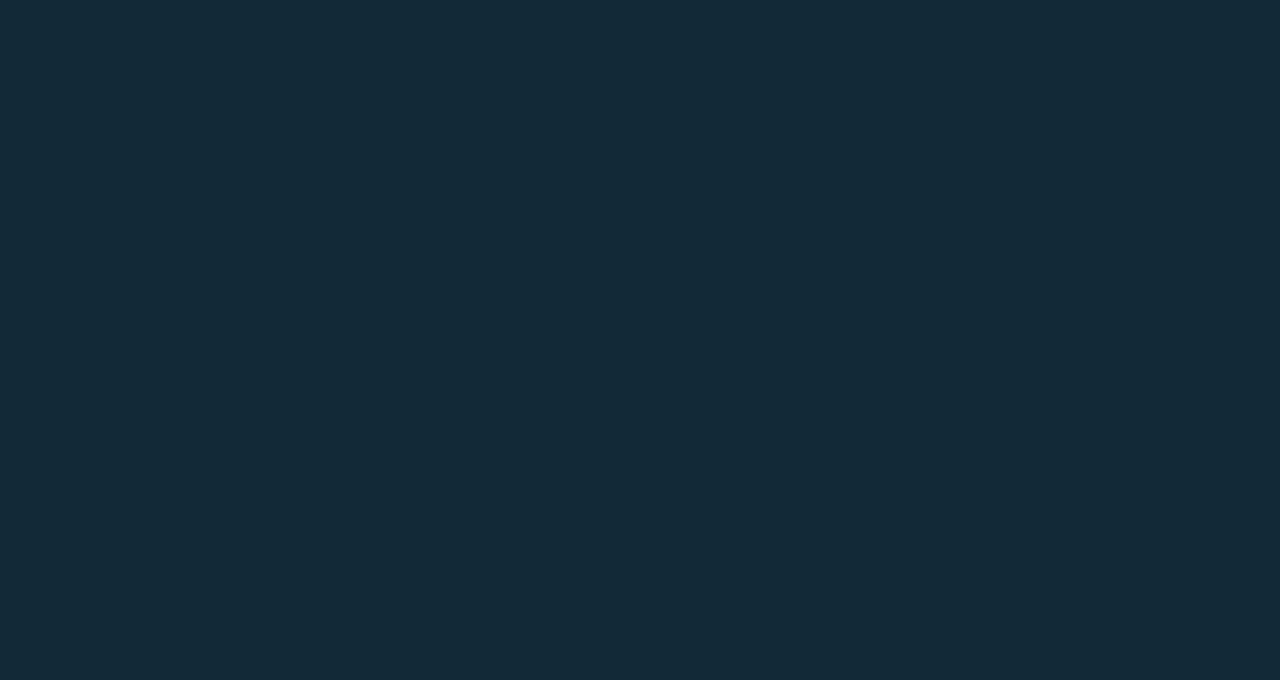
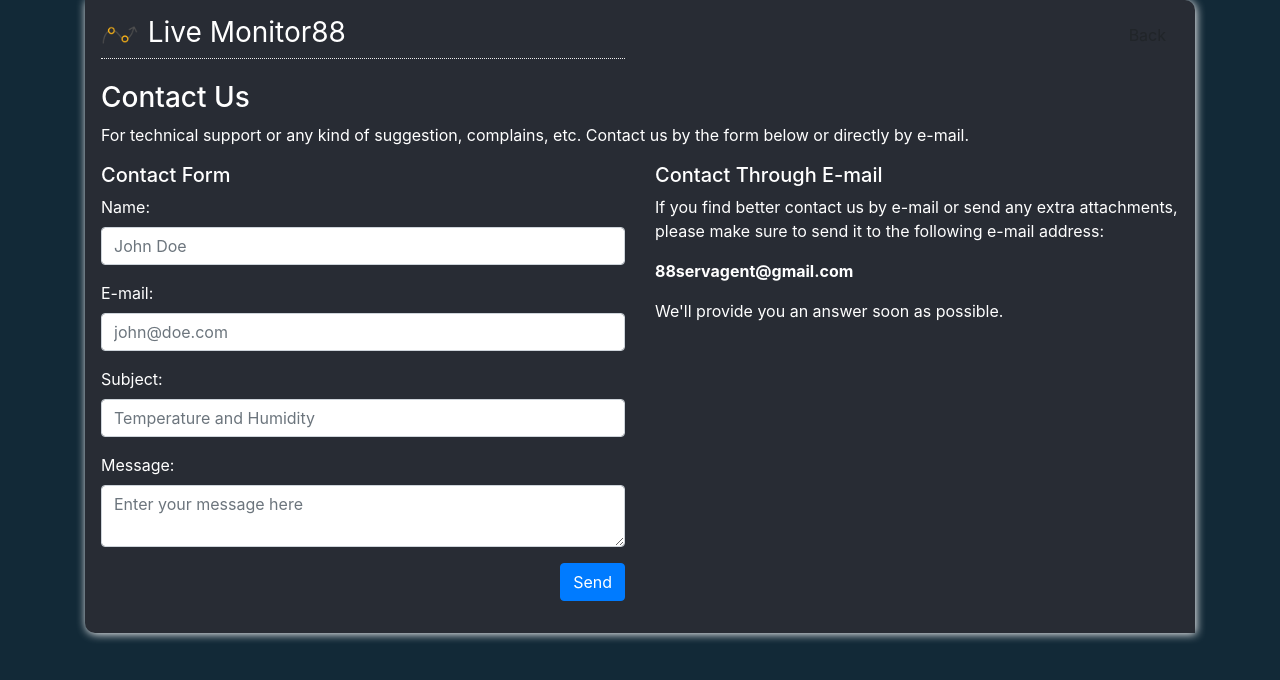
Before and after one commit to grglucastr/livemonitor88, a React (Create React App) app: page /contact in a window 1280 px wide. Shown: the top 680 px of the page. Built offline with nearby package versions, Linux system fonts and the light colour scheme.

Commit message:
Contact page and links to the contact page

```diff
--- a/src/App.js
+++ b/src/App.js
@@ -3,8 +3,11 @@ import './App.css';
 
 import LoginForm from './LoginForm';
 import Dashboard from './Dashboard';
+import Contact from './Contact';
+import NotFound from './NotFound';
 
 import {Switch, Route} from 'react-router-dom';
+
 
 class App extends Component {
 
@@ -42,6 +45,11 @@ class App extends Component {
               OnLogin={this.doUserLogin}
               OnLogout={this.doUserLogout} />
           )}/>
+
+          <Route path="/contact" component={Contact} />
+
+          <Route render={NotFound} />
+
         </Switch>
       </div>
     );
--- /dev/null
+++ b/src/Contact.js
@@ -0,0 +1,109 @@
+import React from 'react';
+import logo from './logo.png';
+import { Link } from 'react-router-dom';
+
+const Contact = () => {
+  return(
+    <div className="container-fluid container-shape">
+      <div className="row">
+        <div className="col">
+          <div className="contact-container">
+
+            <div className="row">
+              <div className="col">
+                <h3 className="main-title">
+                  <img src={logo} style={{width: '7%', marginRight: '10px'}} />
+                  Live Monitor88
+                </h3>
+              </div>
+              <div className="col text-right">
+                  <Link to="/dashboard">
+                    <button className="btn btn-default">
+                      Back
+                    </button>
+                  </Link>
+
+              </div>
+            </div>
+
+            <div className="row">
+              <div className="col">
+                <h3>Contact Us</h3>
+              </div>
+            </div>
+
+
+            <div className="row">
+              <div className="col">
+                <p>
+                  For technical support or any kind of suggestion, complains, etc. Contact us by the form below or directly by e-mail.
+                </p>
+              </div>
+            </div>
+
+            <div className="row">
+              <div className="col-sm-12 col-md-6">
+                <h5>Contact Form</h5>
+
+                <form>
+                  <div className="form-group">
+                    <label htmlFor="name">Name:</label>
+                    <input
+                      id="name"
+                      className="form-control"
+                      placeholder="John Doe"/>
+                  </div>
+
+                  <div className="form-group">
+                    <label htmlFor="email">E-mail:</label>
+                    <input
+                      id="email"
+                      className="form-control"
+                      placeholder="john@doe.com"/>
+                  </div>
+
+                  <div className="form-group">
+                    <label htmlFor="subject">Subject:</label>
+                    <input
+                      id="subject"
+                      className="form-control"
+                      placeholder="Temperature and Humidity"/>
+                  </div>
+
+                  <div className="form-group">
+                    <label htmlFor="msg">Message:</label>
+                    <textarea
+                      id="msg"
+                      className="form-control"
+                      placeholder="Enter your message here"></textarea>
+                  </div>
+
+                  <div className="form-group text-right">
+                    <button className="btn btn-primary">Send</button>
+                  </div>
+                </form>
+
+              </div>
+
+              <div className="col-sm-12 col-md-6 ">
+                <h5>Contact Through E-mail</h5>
+                <p>
+                  If you find better contact us by e-mail or send any extra attachments, please make sure to send it to the following e-mail address:
+                </p>
+                <p><strong>88servagent@gmail.com</strong></p>
+
+                <p>We'll provide you an answer soon as possible.</p>
+              </div>
+            </div>
+
+
+
+          </div>
+        </div>
+      </div>
+    </div>
+  )
+
+}
+
+export default Contact;
--- a/src/Dashboard.js
+++ b/src/Dashboard.js
@@ -1,5 +1,5 @@
 import React, {Component} from 'react';
-import {Redirect} from 'react-router-dom';
+import {Link, Redirect} from 'react-router-dom';
 import './App.css';
 import logo from './logo.png';
 
@@ -33,9 +33,16 @@ class Dashboard extends Component {
             </h3>
           </div>
           <div className="col text-right">
-            <button
-              onClick={this.doLogout}
-              className="btn btn-default">Logout</button>
+              <Link to="/contact">
+                <button className="btn btn-secondary">
+                  Contact Us
+                </button>
+              </Link>
+
+              <button
+                onClick={this.doLogout}
+                style={{marginLeft: '3px'}}
+                className="btn btn-danger">Logout</button>
           </div>
         </div>
 
--- a/src/LoginForm.js
+++ b/src/LoginForm.js
@@ -1,5 +1,5 @@
 import React, {Component} from 'react';
-import { Redirect } from 'react-router-dom';
+import {Link, Redirect } from 'react-router-dom';
 
 class LoginForm extends Component {
 
@@ -94,8 +94,15 @@ class LoginForm extends Component {
                   <button className="btn btn-primary">Login</button>
                 </div>
               </form>
+              <div className="col-sm-12">
+                <Link to="/contact">
+                  Contact Support
+                </Link>
+               </div>
             </div>
+
           </div>
+
       </div>
     );
   }
--- /dev/null
+++ b/src/NotFound.js
@@ -0,0 +1,14 @@
+import React from 'react';
+
+const NotFound = () => {
+
+  return(
+    <div>
+      <h3>LiveMonitor88</h3>
+      <p>Sorry, we couldn't find what you are looking for...</p>
+    </div>
+  )
+
+};
+
+export default NotFound;
--- a/src/index.js
+++ b/src/index.js
@@ -1,5 +1,5 @@
 import 'bootstrap/dist/css/bootstrap.min.css';
-import $ from 'jquery';
+//import $ from 'jquery';
 import 'bootstrap/dist/js/bootstrap.bundle.min';
 import React from 'react';
 import ReactDOM from 'react-dom';
```
